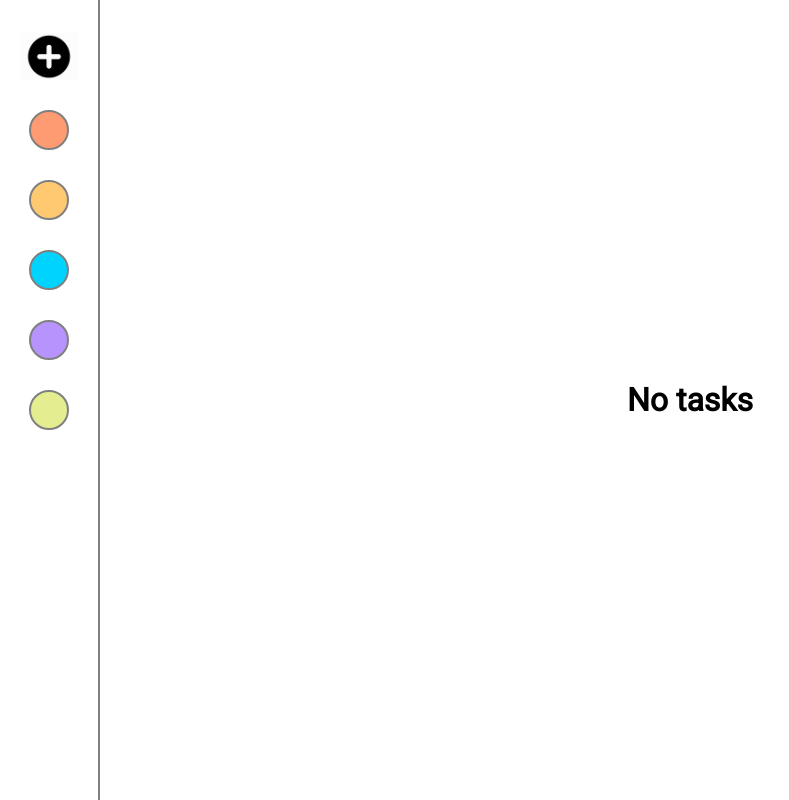
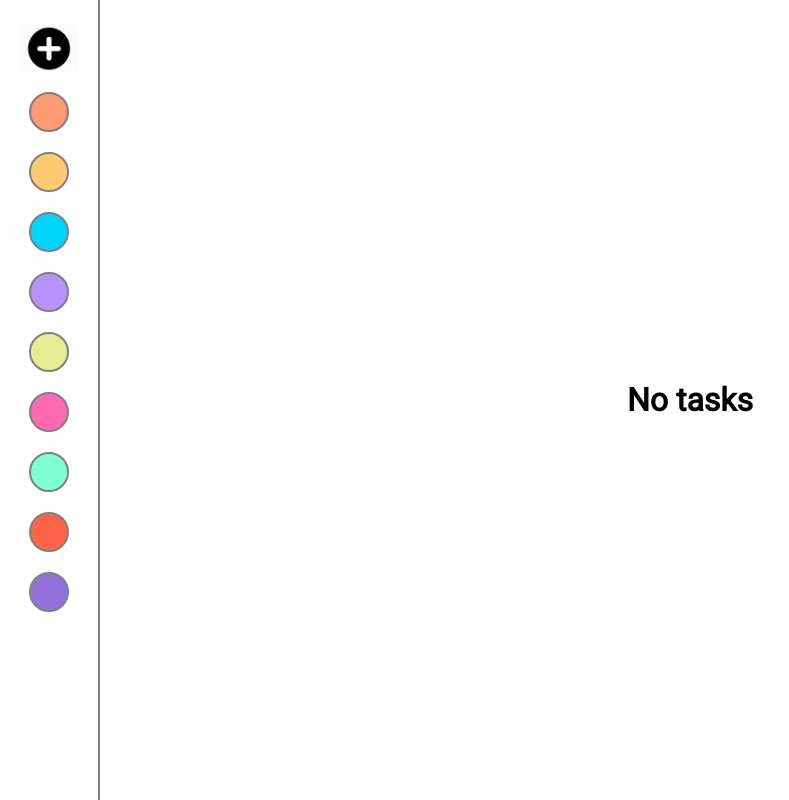
Before and after one commit to TheCoderAdi/TODO-APP, a React (Vite) app: page / in a window 1280 px wide. Shown: the whole page, without its empty margins (0-789 px from the left). Built offline with nearby package versions, Linux system fonts and the light colour scheme.

Commit message:
added some more colors

```diff
--- a/src/constants/constant.js
+++ b/src/constants/constant.js
@@ -1 +1,11 @@
-export const colors = ["#fe9b72", "#fec971", " #00d4fe", "#b693fd", "#e4ee91"];
+export const colors = [
+  "#fe9b72",
+  "#fec971",
+  "#00d4fe",
+  "#b693fd",
+  "#e4ee91",
+  "#ff69b4",
+  "#7fffd4",
+  "#ff6347",
+  "#9370db",
+];
--- a/src/styles/Slidebar.css
+++ b/src/styles/Slidebar.css
@@ -3,8 +3,8 @@
   flex-direction: column;
   justify-content: flex-start;
   align-items: center;
-  gap: 30px;
-  padding-top: 2rem;
+  gap: 20px;
+  padding-top: 1.5rem;
   border-right: 2px solid grey;
   position: sticky;
   top: 0;
```
